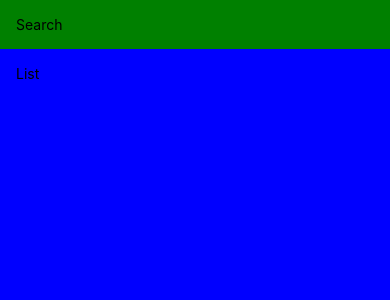
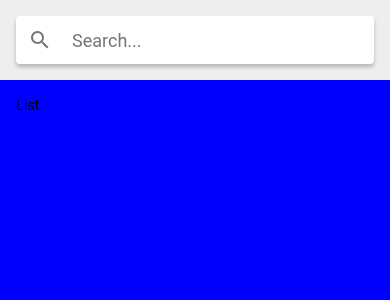
Before and after one commit to kaeross/meals2go, a React Native app: screen / in a window 390 px wide. Shown: the top 300 px of the page. Built offline with nearby package versions, Linux system fonts and the light colour scheme.

Commit message:
Add seach input

```diff
--- a/App.tsx
+++ b/App.tsx
@@ -1,13 +1,16 @@
 import { SafeAreaView, StyleSheet, StatusBar } from "react-native";
+import { Provider } from "react-native-paper";
 import { List } from "./src/components/List";
 import { Search } from "./src/components/Search";
 
 export default function App() {
   return (
-    <SafeAreaView style={styles.container}>
-      <Search />
-      <List />
-    </SafeAreaView>
+    <Provider>
+      <SafeAreaView style={styles.container}>
+        <Search />
+        <List />
+      </SafeAreaView>
+    </Provider>
   );
 }
 
@@ -16,6 +19,6 @@ const styles = StyleSheet.create({
     paddingTop: StatusBar.currentHeight,
     flex: 1,
     flexDirection: "column",
-    backgroundColor: "#aaa",
+    backgroundColor: "#eee",
   },
 });
--- a/package.json
+++ b/package.json
@@ -17,6 +17,7 @@
     "react": "17.0.2",
     "react-dom": "17.0.2",
     "react-native": "0.68.2",
+    "react-native-paper": "^4.12.2",
     "react-native-web": "0.17.7"
   },
   "devDependencies": {
--- a/src/components/Search.tsx
+++ b/src/components/Search.tsx
@@ -1,14 +1,20 @@
-import { View, Text, StyleSheet } from "react-native";
+import { useState } from "react";
+import { View, StyleSheet } from "react-native";
+import { Searchbar } from "react-native-paper";
 
-export const Search = () => (
-  <View style={styles.container}>
-    <Text>Search</Text>
-  </View>
-);
+export const Search = () => {
+  const [searchQuery, setSearchQuery] = useState("");
+
+  const onChangeSearch = (query: string) => setSearchQuery(query);
+  return (
+    <View style={styles.container}>
+      <Searchbar placeholder="Search..." onChangeText={onChangeSearch} value={searchQuery} />
+    </View>
+  );
+};
 
 const styles = StyleSheet.create({
   container: {
-    backgroundColor: "green",
     padding: 16,
   },
 });
```
Also changed, not shown: 1 other file (tests, documents, lock files or other folders).
